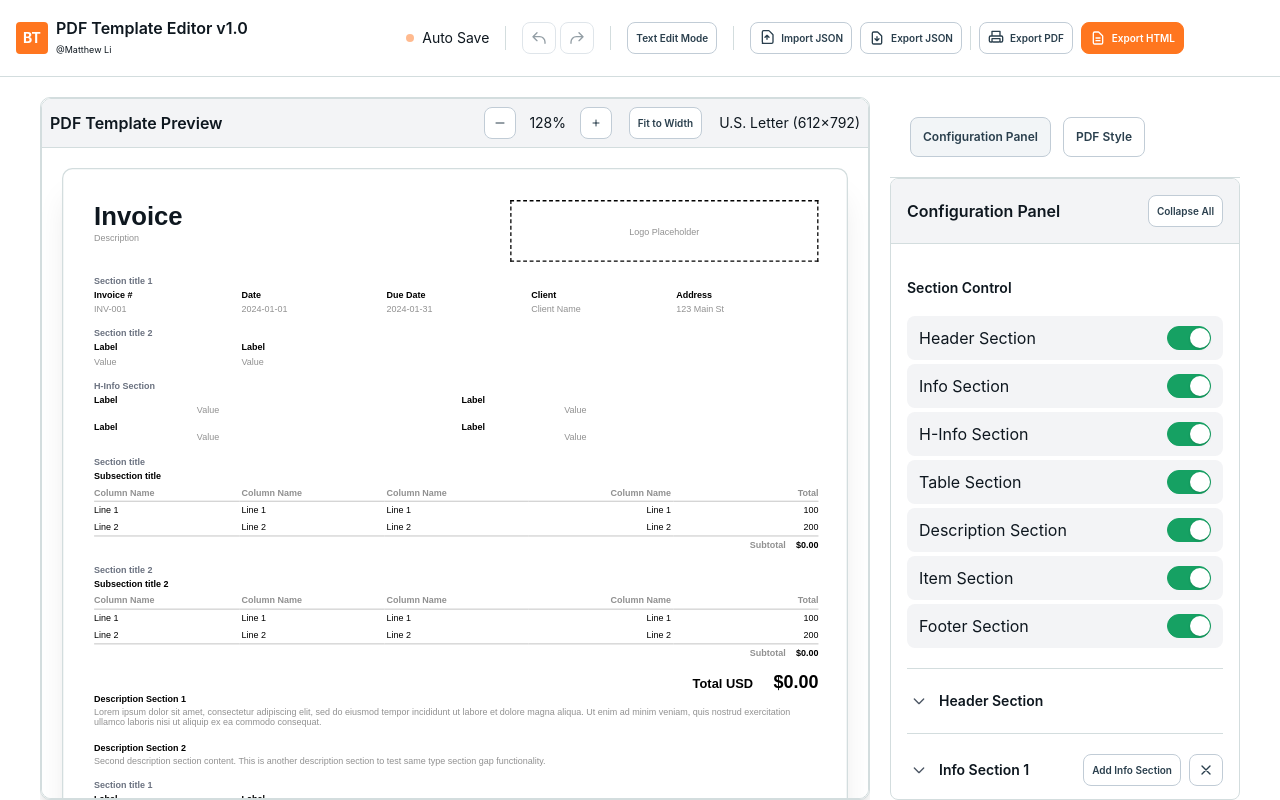
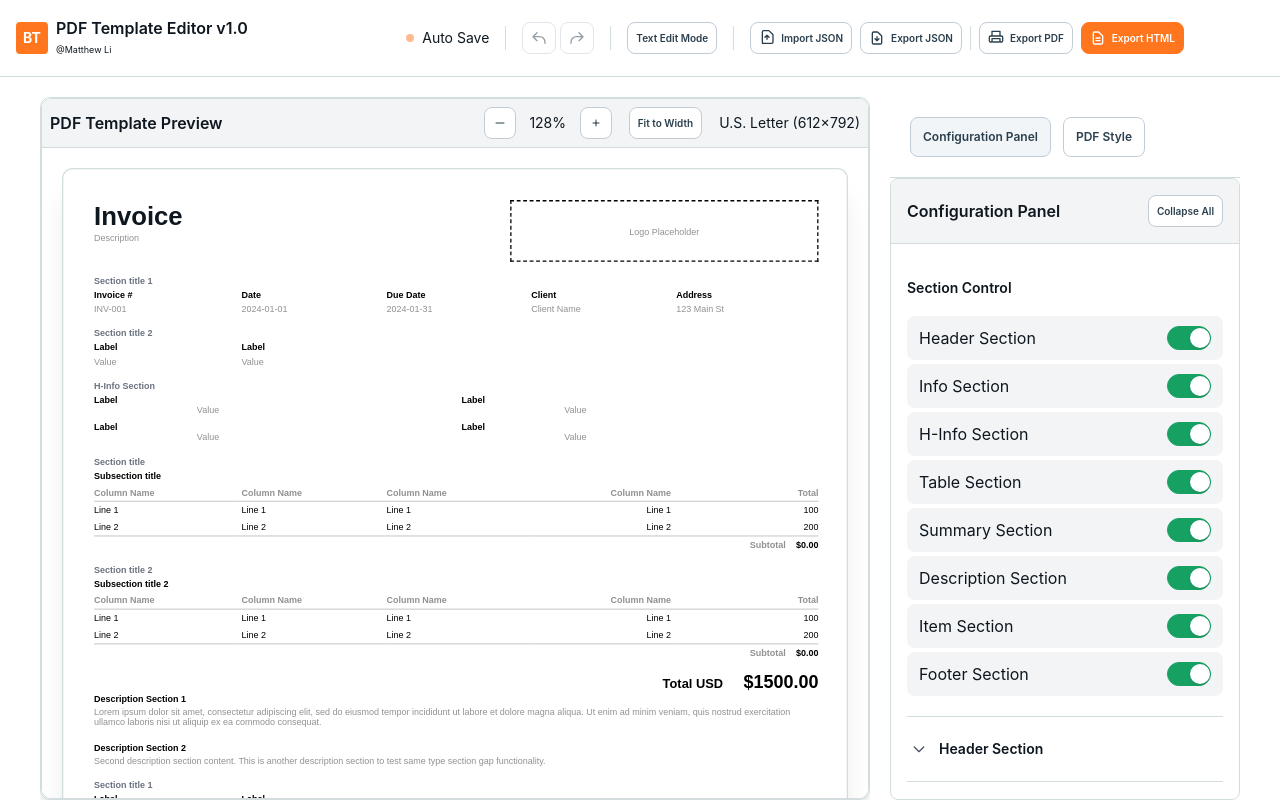
Before and after one commit to jinrilidong/invoice-template-editor, a Vue app in the folder invoice-template-editor/: page / in a window 1280 px wide. Built offline with nearby package versions, Linux system fonts and the light colour scheme; the HTML template or start-up script is replaced by a standard one.

Commit message:
Add Summary Section Switch

```diff
--- a/invoice-template-editor/src/App.vue
+++ b/invoice-template-editor/src/App.vue
@@ -164,6 +164,7 @@ const sectionStates = ref({
   info: true,
   hInfo: true,
   table: true,
+  summary: true,
   description: true,
   item: true,
   footer: true,
@@ -373,6 +374,10 @@ const templateData = reactive<TemplateData>({
       showSubtotal: true,
     },
   ],
+  summary: {
+    labelText: 'Total USD',
+    amount: 1500,
+  },
   description: [
     {
       id: '1',
--- a/invoice-template-editor/src/components/PdfCompatibleRenderer.vue
+++ b/invoice-template-editor/src/components/PdfCompatibleRenderer.vue
@@ -159,13 +159,9 @@
                 </tr>
               </template>
 
-              <!-- Summary Section (if tables exist) -->
+              <!-- Summary Section -->
               <template
-                v-if="
-                  props.sectionStates.table &&
-                  props.templateData.tables &&
-                  props.templateData.tables.length > 0
-                "
+                v-if="props.sectionStates.summary && props.templateData.summary"
               >
                 <tr>
                   <td
@@ -174,8 +170,9 @@
                     @click.stop="handleSectionClick('summary-section')"
                   >
                     <SummarySection
-                      :tables="props.templateData.tables"
+                      :tables="props.templateData.tables || []"
                       :style-config="props.styleConfig as any"
+                      :summary-data="props.templateData.summary"
                     />
                     <!-- Section spacer after summary section -->
                     <table
@@ -333,6 +330,7 @@ interface SectionStates {
   info: boolean
   hInfo: boolean
   table: boolean
+  summary: boolean
   description: boolean
   item: boolean
   footer: boolean
--- a/invoice-template-editor/src/components/PdfConfigPanel.vue
+++ b/invoice-template-editor/src/components/PdfConfigPanel.vue
@@ -65,6 +65,7 @@ import { computed, onMounted } from 'vue'
 import PdfHeaderSection from './PdfHeaderSection.vue'
 import PdfInfoSection from './PdfInfoSection.vue'
 import PdfTableSection from './PdfTableSection.vue'
+import PdfSummarySection from './PdfSummarySection.vue'
 import PdfDescriptionSection from './PdfDescriptionSection.vue'
 import PdfItemSection from './PdfItemSection.vue'
 import PdfHInfoSection from './PdfHInfoSection.vue'
@@ -90,6 +91,7 @@ const getSectionName = (section: string) => {
     info: 'Info Section',
     hInfo: 'H-Info Section',
     table: 'Table Section',
+    summary: 'Summary Section',
     description: 'Description Section',
     item: 'Item Section',
     footer: 'Footer Section',
@@ -172,6 +174,19 @@ const visibleSections = computed(() => {
     })
   }
 
+  // Summary Section (放在 Table Section 之后)
+  if (props.sectionStates.summary) {
+    sections.push({
+      key: 'summary',
+      type: 'summary',
+      component: PdfSummarySection,
+      modelValue: props.templateData.summary,
+      dataKey: 'summary',
+      class: 'transition-all duration-300',
+      id: 'config-summary-section',
+    })
+  }
+
   // Description Section
   if (props.sectionStates.description) {
     sections.push({
--- a/invoice-template-editor/src/components/PdfPaginationPreview.vue
+++ b/invoice-template-editor/src/components/PdfPaginationPreview.vue
@@ -137,6 +137,7 @@ interface SectionStates {
   info: boolean
   hInfo: boolean
   table: boolean
+  summary: boolean
   description: boolean
   item: boolean
   footer: boolean
--- a/invoice-template-editor/src/components/PdfPreviewPanel.vue
+++ b/invoice-template-editor/src/components/PdfPreviewPanel.vue
@@ -401,7 +401,7 @@
 
               <!-- 3️⃣ Summary Section -->
               <div
-                v-if="props.sectionStates.table"
+                v-if="props.sectionStates.summary"
                 class="summary-section flex gap-3 h-4.25 items-end justify-end w-full"
               >
                 <div class="flex gap-3 grow items-end min-w-0">
@@ -412,18 +412,14 @@
                       class="font-semibold grow leading-2.25 min-w-0 text-right whitespace-nowrap"
                       style="font-size: 10px; color: #919191"
                     >
-                      Total USD
+                      {{ props.templateData.summary?.labelText || 'Total USD' }}
                     </p>
                   </div>
                   <p
                     class="font-semibold leading-4.25 text-black text-right whitespace-pre"
                     style="font-size: 14px"
                   >
-                    ${{
-                      (props.templateData.tables || [])
-                        .reduce((sum: number, table: any) => sum + (table.total || 0), 0)
-                        .toFixed(2)
-                    }}
+                    ${{ (props.templateData.summary?.amount || 0).toFixed(2) }}
                   </p>
                 </div>
               </div>
@@ -778,16 +774,12 @@
           </div>
 
           <!-- Summary -->
-          <div v-if="props.sectionStates.table" style="margin: 8px 0; text-align: right">
+          <div v-if="props.sectionStates.summary" style="margin: 8px 0; text-align: right">
             <span style="font-size: 10px; color: #919191; font-weight: 600; margin-right: 12px"
-              >Total USD</span
+              >{{ props.templateData.summary?.labelText || 'Total USD' }}</span
             >
             <span style="font-size: 14px; font-weight: 600"
-              >${{
-                (props.templateData.tables || [])
-                  .reduce((sum: number, table: any) => sum + (table.total || 0), 0)
-                  .toFixed(2)
-              }}</span
+              >${{ (props.templateData.summary?.amount || 0).toFixed(2) }}</span
             >
           </div>
 
@@ -978,6 +970,7 @@ interface SectionStates {
   header: boolean
   info: boolean
   table: boolean
+  summary: boolean
   description: boolean
   item: boolean
   hInfo: boolean
--- /dev/null
+++ b/invoice-template-editor/src/components/PdfSummarySection.vue
@@ -0,0 +1,40 @@
+<template>
+  <UnifiedSection title="Summary Section" id="config-summary-section">
+    <!-- Label Text Input -->
+    <UnifiedLInput
+      v-model="summaryData.labelText"
+      label="Label Text"
+      placeholder="Enter label text (e.g., Total USD)"
+    />
+
+    <!-- Amount Input -->
+    <UnifiedLInput
+      v-model="summaryData.amount"
+      label="Amount"
+      type="number"
+      placeholder="Enter amount"
+    />
+  </UnifiedSection>
+</template>
+
+<script setup lang="ts">
+import { computed } from 'vue'
+import UnifiedSection from './UnifiedSection.vue'
+import UnifiedLInput from './UnifiedLInput.vue'
+import type { SummaryData, BaseSectionProps, BaseSectionEmits } from '../types/section'
+
+const props = defineProps<BaseSectionProps<SummaryData>>()
+
+const emit = defineEmits<BaseSectionEmits<SummaryData>>()
+
+// 使用computed来避免循环更新
+const summaryData = computed({
+  get: () => props.modelValue || {
+    labelText: 'Total USD',
+    amount: 0
+  },
+  set: (value) => {
+    emit('update:modelValue', value)
+  }
+})
+</script>
--- a/invoice-template-editor/src/components/sections/SummarySection.vue
+++ b/invoice-template-editor/src/components/sections/SummarySection.vue
@@ -21,7 +21,7 @@
             lineHeight: '9px',
           }"
         >
-          {{ styleConfig?.summary?.labelText || 'Total USD' }}
+          {{ summaryData?.labelText || styleConfig?.summary?.labelText || 'Total USD' }}
         </span>
         <span
           :style="{
@@ -39,7 +39,7 @@
             paddingLeft: (styleConfig?.summary?.labelContentGap ?? 12) + 'px',
           }"
         >
-          ${{ totalAmount.toFixed(2) }}
+          ${{ (summaryData?.amount ?? totalAmount.value).toFixed(2) }}
         </span>
       </td>
     </tr>
@@ -87,14 +87,23 @@ interface StyleConfig {
   }
 }
 
+interface SummaryData {
+  labelText?: string
+  amount?: number
+}
+
 const props = defineProps<{
-  tables: Table[]
+  tables?: Table[]
   styleConfig: StyleConfig
+  summaryData?: SummaryData
 }>()
 
-// 计算总金额
+// 计算总金额（作为后备值）
 const totalAmount = computed(() => {
-  return props.tables.reduce((sum, table) => sum + (table.total || 0), 0)
+  if (props.tables && props.tables.length > 0) {
+    return props.tables.reduce((sum, table) => sum + (table.total || 0), 0)
+  }
+  return 0
 })
 </script>
 
```
Also changed, not shown: invoice-template-editor/src/types/section.ts (+8 -0 lines).
